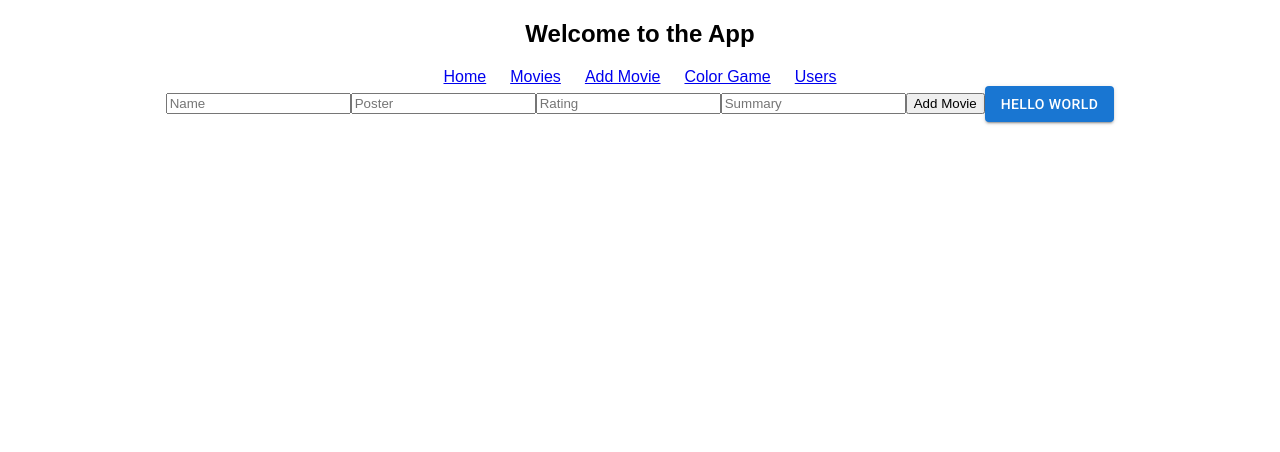
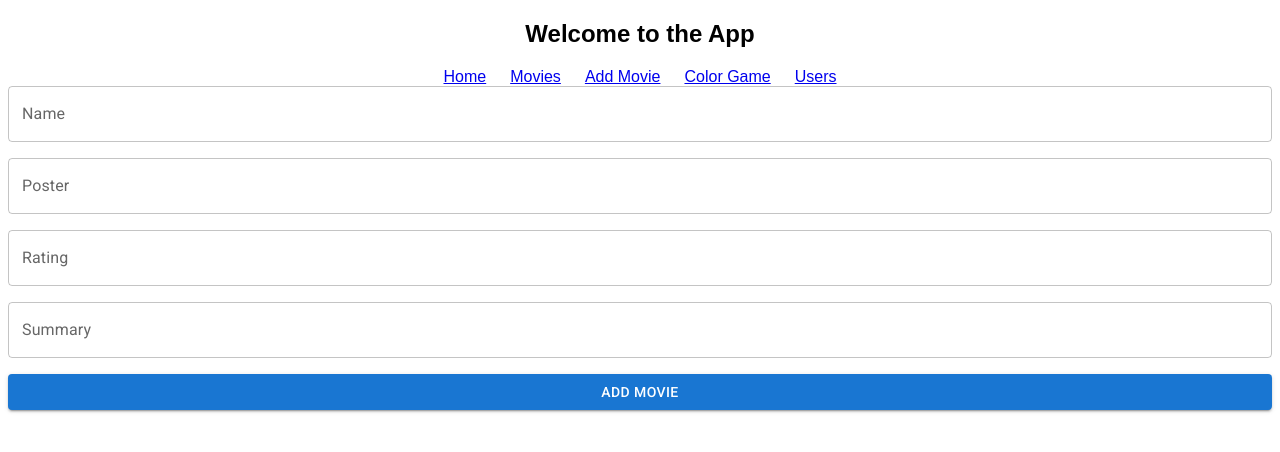
Before and after one commit to staesha-sankar/my-app, a React (Vite) app: page /movies/add in a window 1280 px wide. Shown: the top 452 px of the page. Built offline with nearby package versions, Linux system fonts and the light colour scheme.

Commit message:
materialUI

```diff
--- a/src/Pages/AddMovie.jsx
+++ b/src/Pages/AddMovie.jsx
@@ -1,5 +1,6 @@
 import { useState } from "react";
 import Button from "@mui/material/Button";
+import TextField from "@mui/material/TextField";
 
 // Separate into Components
 // 1. Move JSX
@@ -31,40 +32,39 @@ export function AddMovie({ movieList, setMovieList }) {
   }
 
   return (
-    <section>
-      <input
-        type="text"
-        placeholder="Name"
+    <section className = "add-movie-container">
+      <TextField
+        label="Name"
+        variant="outlined"
         value={movie.name}
         onChange={(event) => setMovie({ ...movie, name: event.target.value })}
       />
 
-      <input
-        type="text"
-        placeholder="Poster"
+      <TextField
+        label="Poster"
+        variant="outlined"
         value={movie.poster}
         onChange={(event) => setMovie({ ...movie, poster: event.target.value })}
       />
 
-      <input
+      <TextField
+        label="Rating"
+        variant="outlined"
         type="number"
-        placeholder="Rating"
         value={movie.rating}
         onChange={(event) => setMovie({ ...movie, rating: event.target.value })}
       />
 
-      <input
-        type="text"
-        placeholder="Summary"
+      <TextField
+        label="Summary"
+        variant="outlined"
         value={movie.summary}
         onChange={(event) =>
           setMovie({ ...movie, summary: event.target.value })
         }
       />
 
-      <button onClick={addMovie}>Add Movie</button>
-
-      <Button variant="contained">Hello world</Button>
+      <Button variant="contained" onClick={addMovie}>Add Movie</Button>
     </section>
   );
 }
--- a/src/index.css
+++ b/src/index.css
@@ -70,3 +70,10 @@ nav ul {
   padding: 0;
   margin: 0;
 }
+
+.add-movie-container
+{
+  display: flex;
+  flex-direction: column;
+  gap: 1rem;
+}
```
